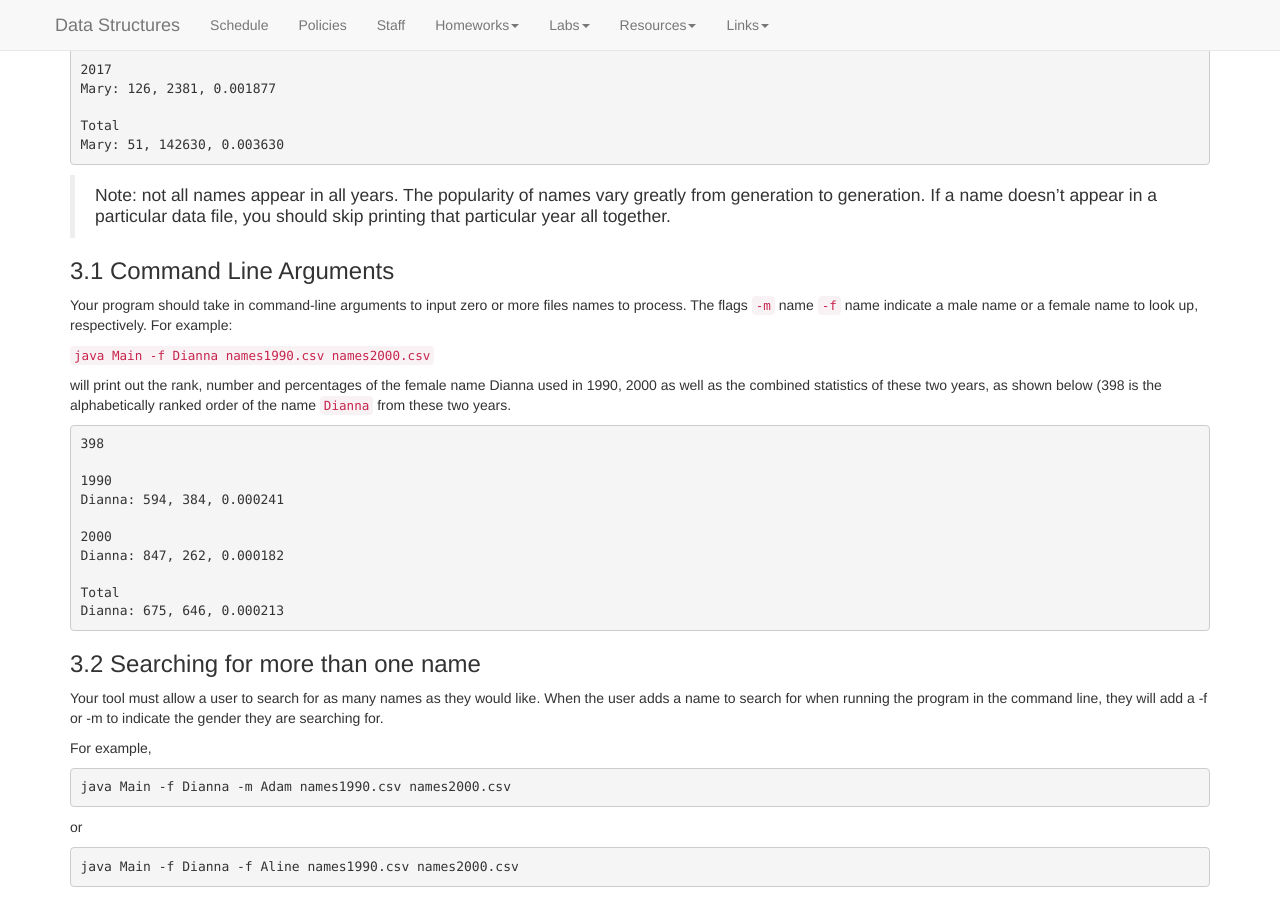
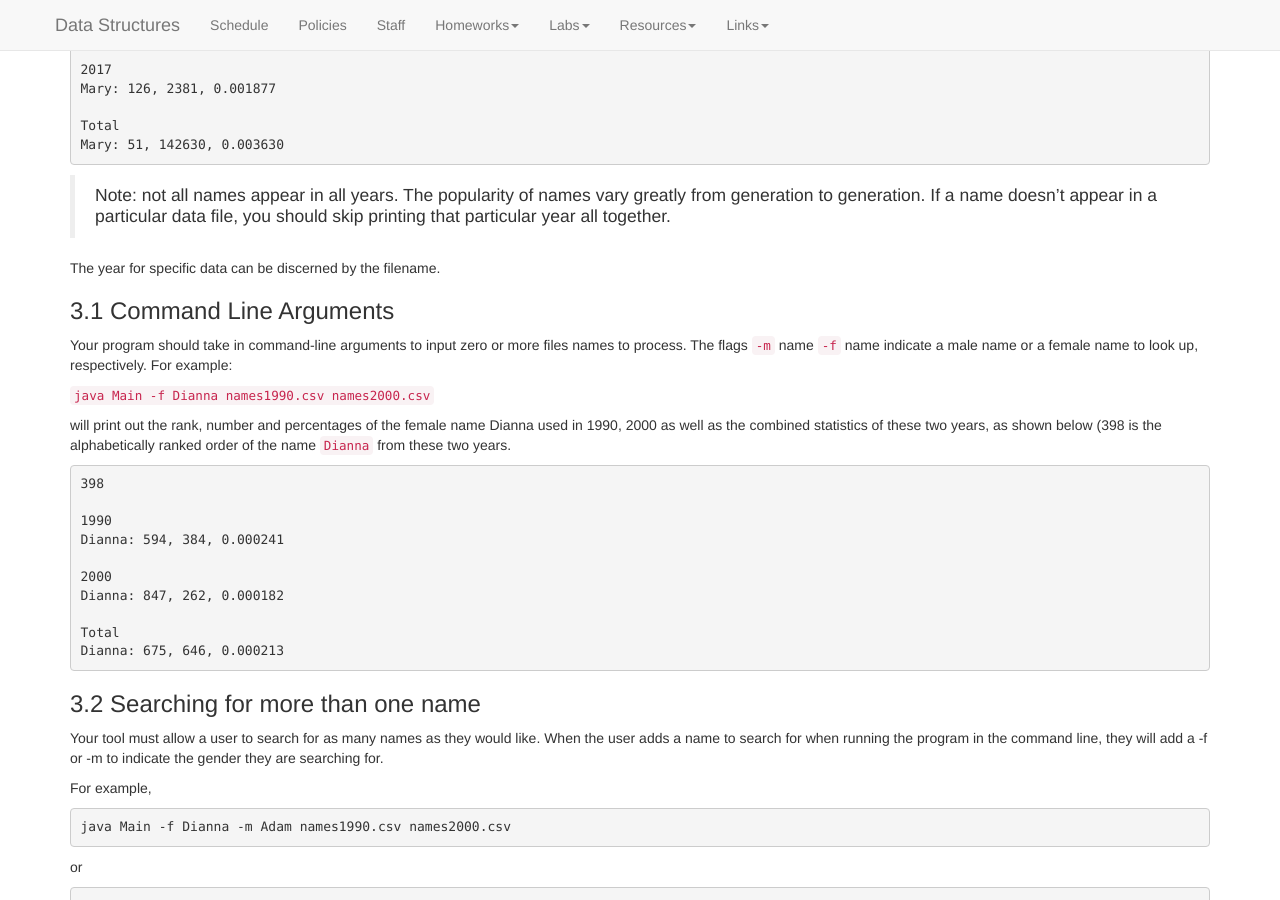
Before and after one commit to kalte0/BMC-CS-151.github.io, a Jekyll site: the page built from hws/HW02.md, in a window 1280 px wide and 900 px high, scrolled down 2358 px. Built offline with Jekyll 4.4.1, drawn with Linux system fonts in a browser that asks for light colours; nearby versions of some CDN libraries.

Commit message:
Update HW02.md

```diff
--- a/hws/HW02.md
+++ b/hws/HW02.md
@@ -208,6 +208,8 @@ Mary: 51, 142630, 0.003630
 > Note: not all names appear in all years. The popularity of names vary greatly
 from generation to generation. If a name doesn’t appear in a particular data file,
 you should skip printing that particular year all together.
+
+The year for specific data can be discerned by the filename.
 
 ### 3.1 Command Line Arguments
 
```
